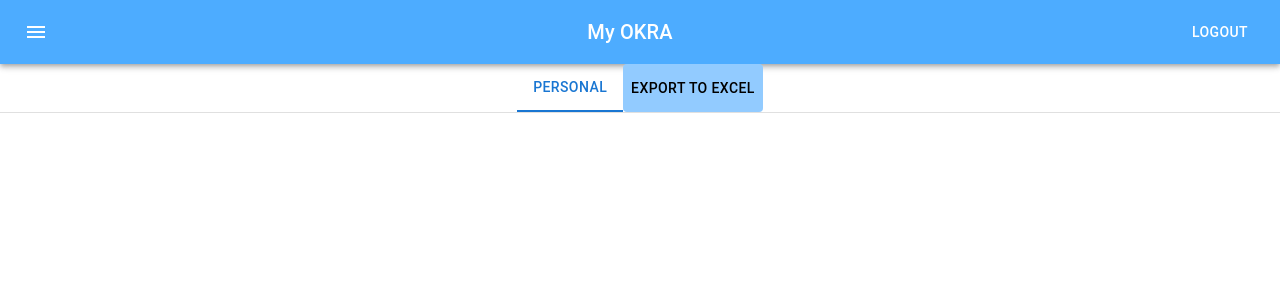
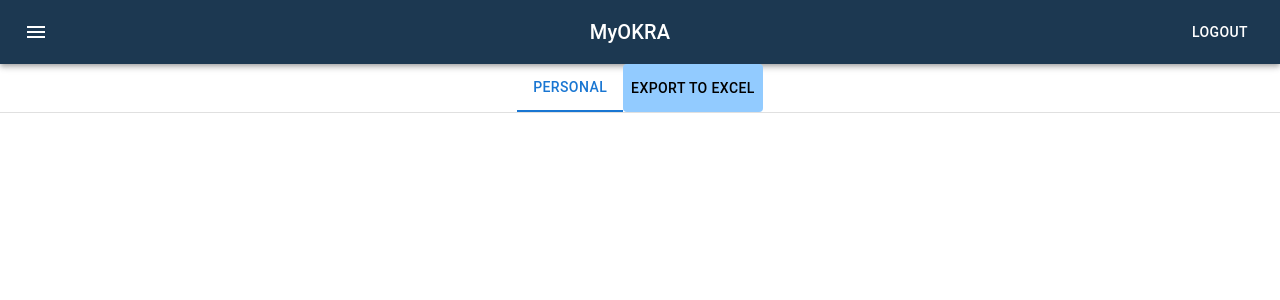
Before and after one commit to SDI-20-Capstone/ThugNasty-Capstone, a React (Create React App) app in the folder client/react-capstone/: page /Personal in a window 1280 px wide. Shown: the top 300 px of the page. Built offline with nearby package versions, Linux system fonts and the light colour scheme; the HTML template or start-up script is replaced by a standard one.

Commit message:
change color of app bar

```diff
--- a/client/react-capstone/src/Components/AdminPage.js
+++ b/client/react-capstone/src/Components/AdminPage.js
@@ -184,7 +184,7 @@ export default function AdminPage() {
     return (
         <div style={{ backgroundColor: '#ffffff', minHeight: '100vh', color: 'white' }}>
             <ButtonAppBar />
-            <h1 style={{ color: 'black' }}>Administrator Page</h1>
+            <h1 style={{ color: '#1c3851' }}>Administrator Page</h1>
 
             <Tabs value={currentTab} onChange={handleTabChange} centered>
                 <Tab label="Members" />
@@ -194,7 +194,7 @@ export default function AdminPage() {
             <div style={{ display: 'flex', alignItems: 'center' }}>
                 <button
                     onClick={handleOpenAddModal}
-                    style={{ backgroundColor: '#3385ff', color: 'white', marginRight: '16px' }}
+                    style={{ backgroundColor: '#1c3851', color: 'white', marginRight: '16px' }}
                 >
                     {addButtonLabel}
                 </button>
@@ -217,7 +217,7 @@ export default function AdminPage() {
                         },
                     }}
                     pageSizeOptions={[5, 10]}
-                    // checkboxSelection
+                // checkboxSelection
                 />
             </div>
 
--- a/client/react-capstone/src/Components/ButtonAppBar.js
+++ b/client/react-capstone/src/Components/ButtonAppBar.js
@@ -40,7 +40,7 @@ export default function ButtonAppBar() {
 
   return (
     <Box sx={{ flexGrow: 1 }} >
-      <AppBar position="static" style={{backgroundColor:'#4dacff'}} >
+      <AppBar position="static" style={{ backgroundColor: '#1c3851' }} >
         <Toolbar >
           <IconButton
             size="large"
@@ -77,7 +77,7 @@ export default function ButtonAppBar() {
 
             <Link to="/Personal" style={{ textDecoration: 'none', color: 'inherit' }}>
               <MenuItem onClick={handleClose}>
-              <PersonIcon  />
+                <PersonIcon />
                 Personal Objectives
               </MenuItem>
             </Link>
@@ -96,11 +96,11 @@ export default function ButtonAppBar() {
                   Admin
                 </Link>
               </MenuItem> :
-            <></> }
+              <></>}
 
           </Menu>
           <Typography variant="h6" component="div" sx={{ flexGrow: 1 }} >
-            My OKRA
+            MyOKRA
           </Typography>
           <Button color="inherit" onClick={() => logout()}>logout</Button>
         </Toolbar>
--- /dev/null
+++ b/package.json
@@ -0,0 +1,5 @@
+{
+  "dependencies": {
+    "xlsx": "^0.18.5"
+  }
+}
```
Also changed, not shown: 1 other file (tests, documents, lock files or other folders). Lines whose indentation alone changed are shown as unchanged.
